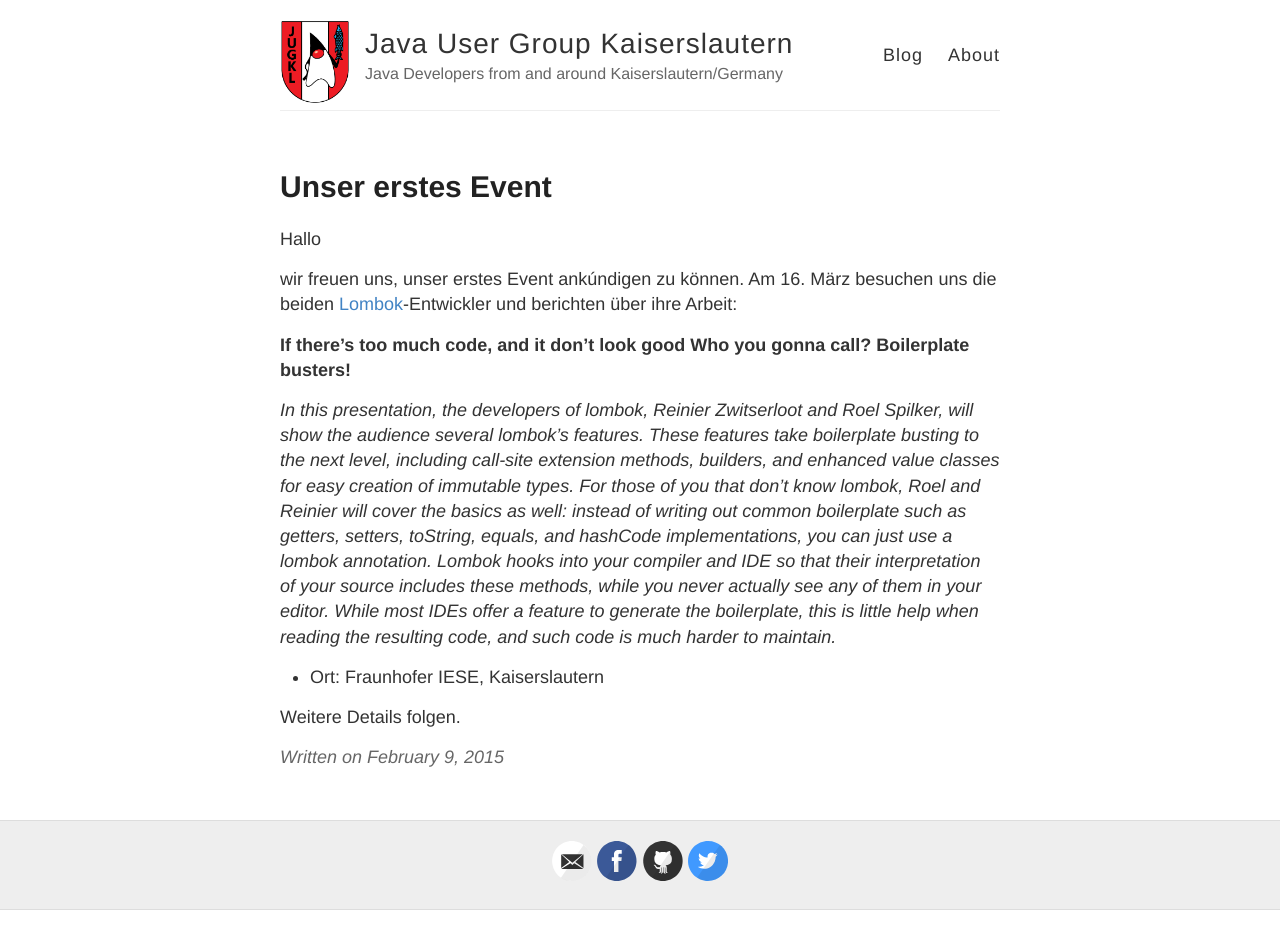
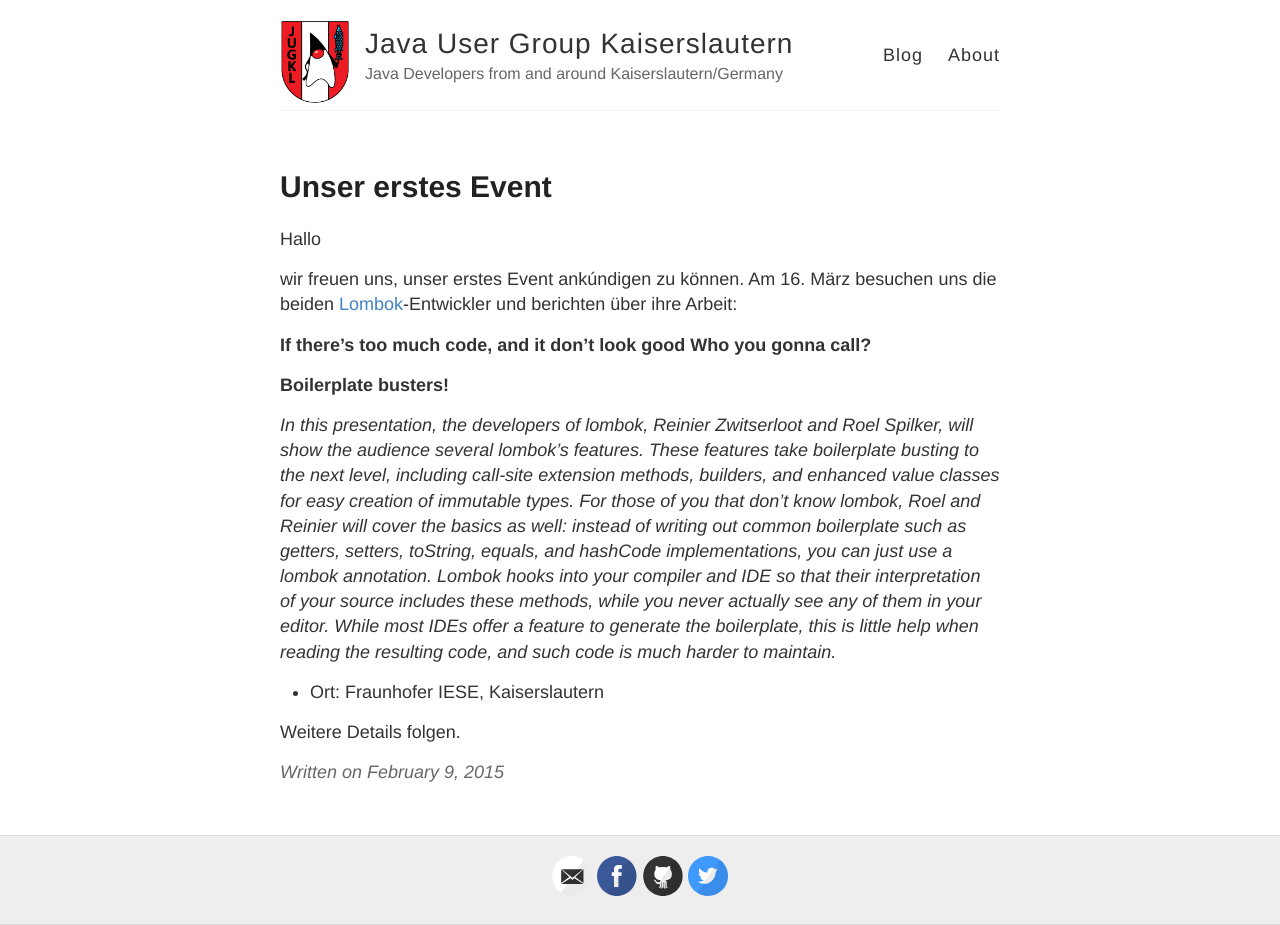
Before and after one commit to jugkl/jugkl.github.io, a Jekyll site: the page built from _posts/2015-02-09-Erstes-Event.md, in a window 1280 px wide. Built offline with Jekyll 4.4.1, drawn with Linux system fonts in a browser that asks for light colours; Markdown is read by kramdown in place of the engine named in the settings.

```diff
--- a/_posts/2015-02-09-Erstes-Event.md
+++ b/_posts/2015-02-09-Erstes-Event.md
@@ -7,7 +7,9 @@ Hallo
 
 wir freuen uns, unser erstes Event ankúndigen zu können. Am 16. März besuchen uns die beiden [Lombok](http://projectlombok.org/)-Entwickler und berichten über ihre Arbeit:
 
-**If there's too much code, and it don't look good Who you gonna call? Boilerplate busters!**
+**If there's too much code, and it don't look good Who you gonna call?**
+
+**Boilerplate busters!**
 
 *In this presentation, the developers of lombok, Reinier Zwitserloot and Roel Spilker, will show the audience several lombok's features. These features take boilerplate busting to the next level, including call-site extension methods, builders, and enhanced value classes for easy creation of immutable types. For those of you that don't know lombok, Roel and Reinier will cover the basics as well: instead of writing out common boilerplate such as getters, setters, toString, equals, and hashCode implementations, you can just use a lombok annotation. Lombok hooks into your compiler and IDE so that their interpretation of your source includes these methods, while you never actually see any of them in your editor. While most IDEs offer a feature to generate the boilerplate, this is little help when reading the resulting code, and such code is much harder to maintain.*
 
```
